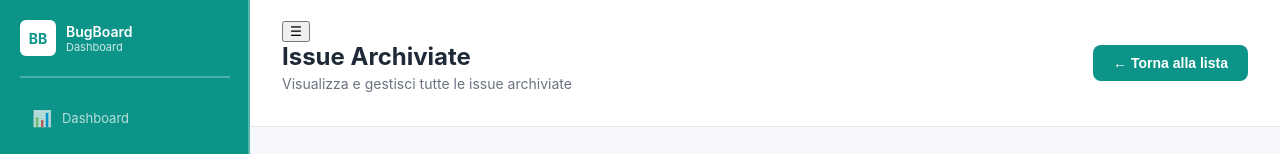
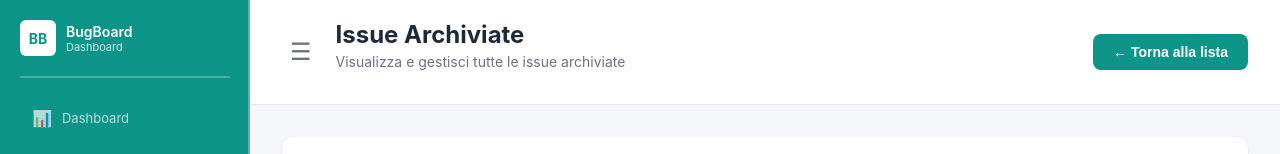
Before and after one commit to Ivandragon003/BugBoard26, a React (Create React App) app in the folder frontend/: page /issues/archiviate in a window 1280 px wide. Shown: the top 154 px of the page. Built offline with nearby package versions, Linux system fonts and the light colour scheme; no server answers; sample sign-in values are in the browser's storage.

Commit message:
sidebar aggiunta

```diff
--- a/frontend/src/components/ListaIssue.module.css
+++ b/frontend/src/components/ListaIssue.module.css
@@ -24,6 +24,31 @@
 .headerContent {
   display: flex;
   flex-direction: column;
+}
+
+.headerLeft {
+  display: flex;
+  align-items: center;
+  gap: 1rem;
+}
+
+.menuButton {
+  font-size: 1.5rem;
+  color: #6b7280;
+  background: none;
+  border: none;
+  cursor: pointer;
+  padding: 0.5rem;
+  border-radius: 0.375rem;
+  transition: all 0.2s;
+  display: flex;
+  align-items: center;
+  justify-content: center;
+}
+
+.menuButton:hover {
+  background-color: #f3f4f6;
+  color: #111827;
 }
 
 .title {
--- a/frontend/src/components/ListaIssueArchiviate.module.css
+++ b/frontend/src/components/ListaIssueArchiviate.module.css
@@ -24,6 +24,31 @@
 .headerContent {
   display: flex;
   flex-direction: column;
+}
+
+.headerLeft {
+  display: flex;
+  align-items: center;
+  gap: 1rem;
+}
+
+.menuButton {
+  font-size: 1.5rem;
+  color: #6b7280;
+  background: none;
+  border: none;
+  cursor: pointer;
+  padding: 0.5rem;
+  border-radius: 0.375rem;
+  transition: all 0.2s;
+  display: flex;
+  align-items: center;
+  justify-content: center;
+}
+
+.menuButton:hover {
+  background-color: #f3f4f6;
+  color: #111827;
 }
 
 .title {
```
